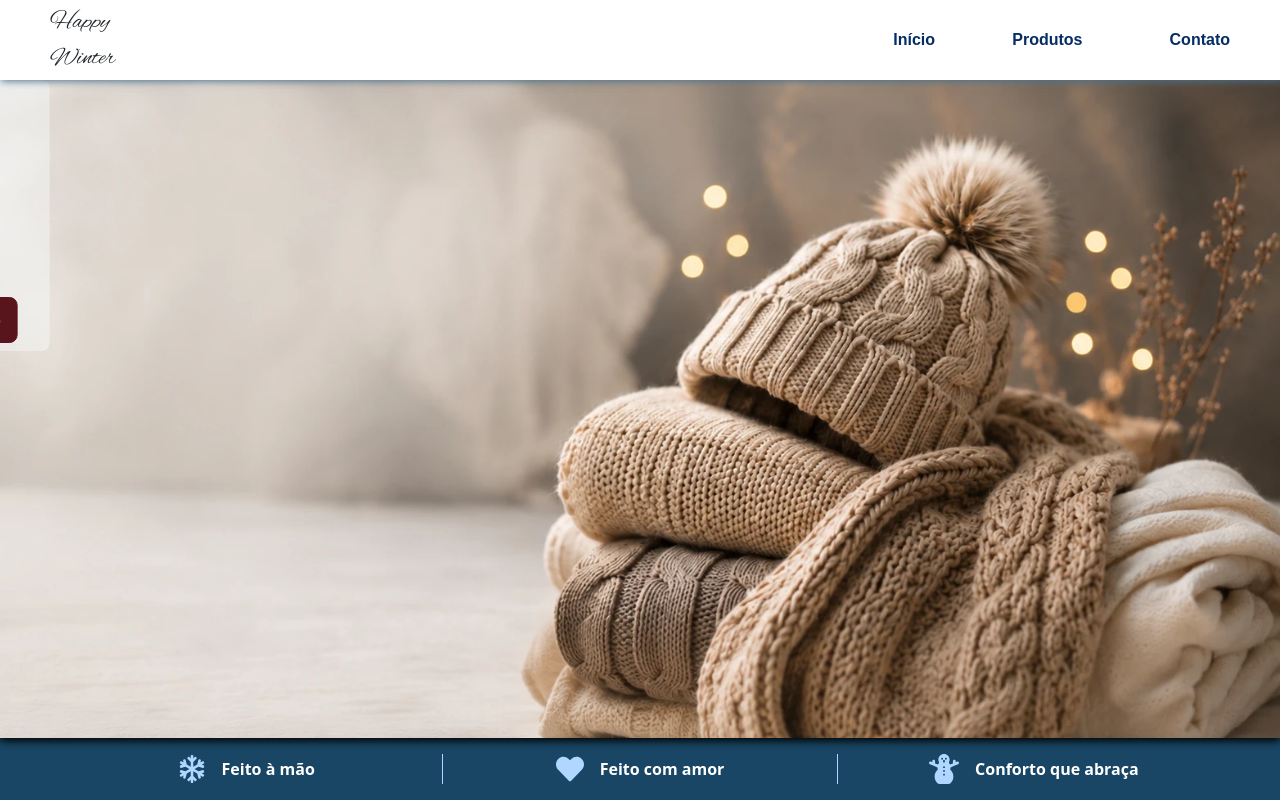
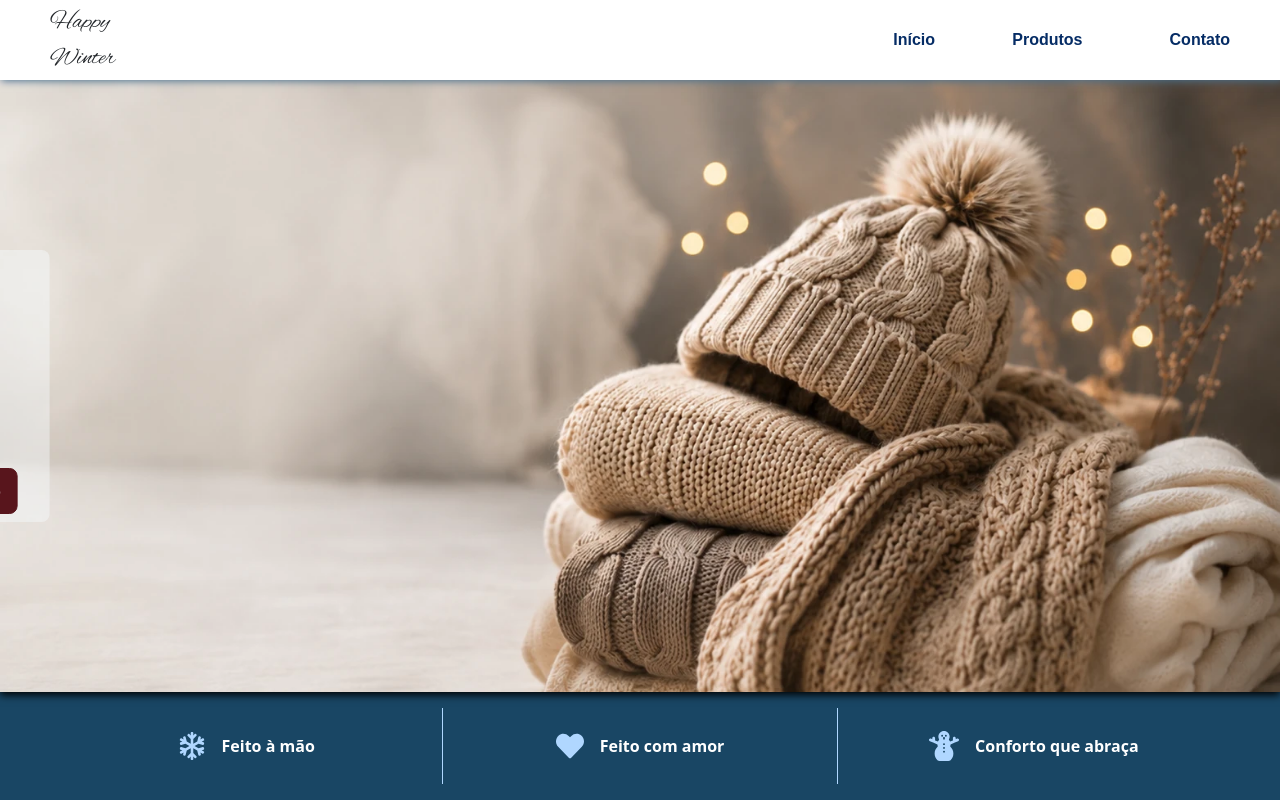
Before and after one commit to adceduardo/happy-winter, a React (Vite) app in the folder happy-winter/: page / in a window 1280 px wide. Shown: the top 800 px of the page. Built offline with nearby package versions, Linux system fonts and the light colour scheme.

Commit message:
[fix] fixed height bug in presentation section

```diff
--- a/happy-winter/src/components/Content/Content.css
+++ b/happy-winter/src/components/Content/Content.css
@@ -1,5 +1,5 @@
 .presentation-section {
-  min-height: 100dvh;
+  height: 100dvh;
   display: flex;
   align-items: center;
   flex-direction: column;
```
